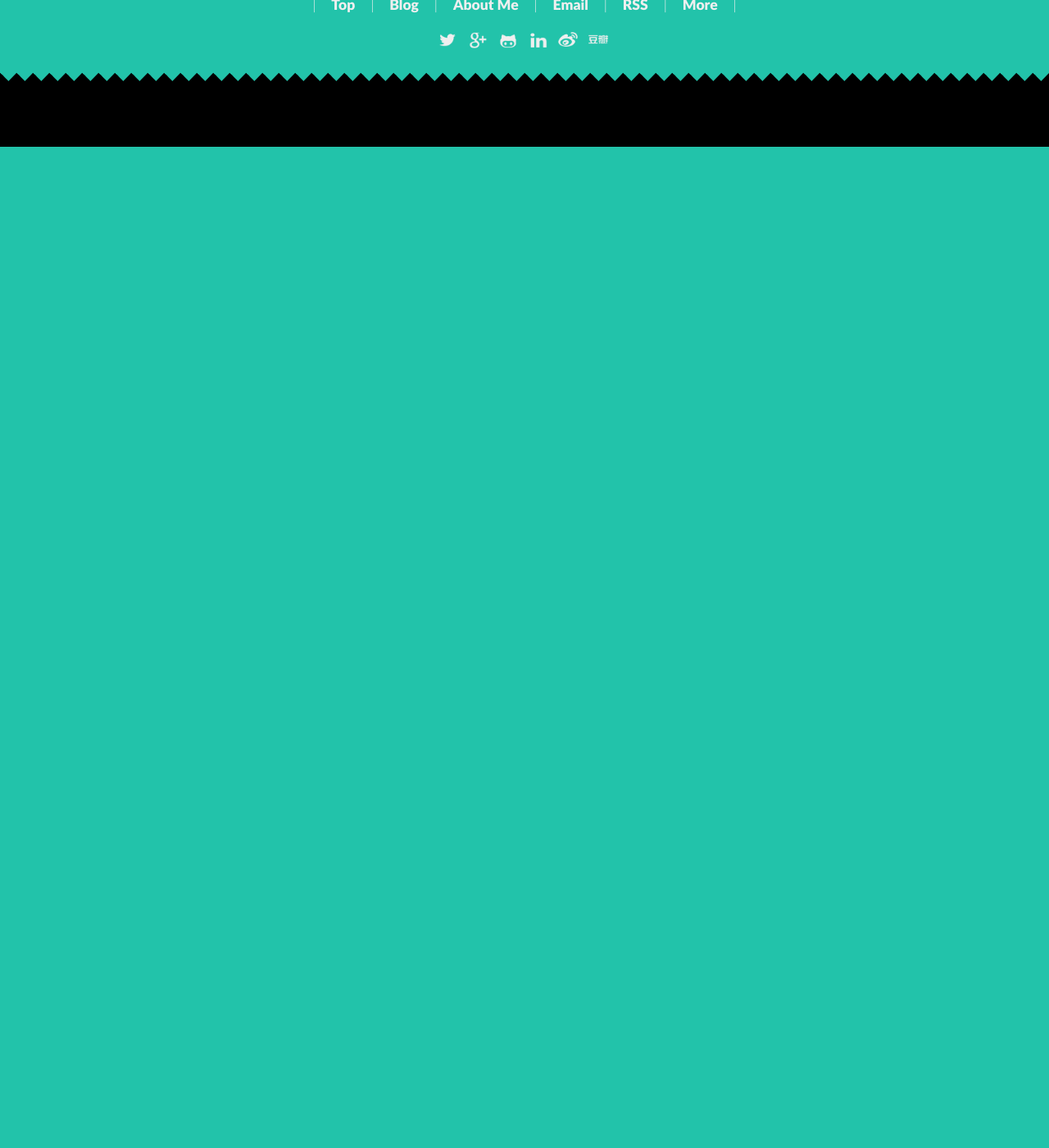
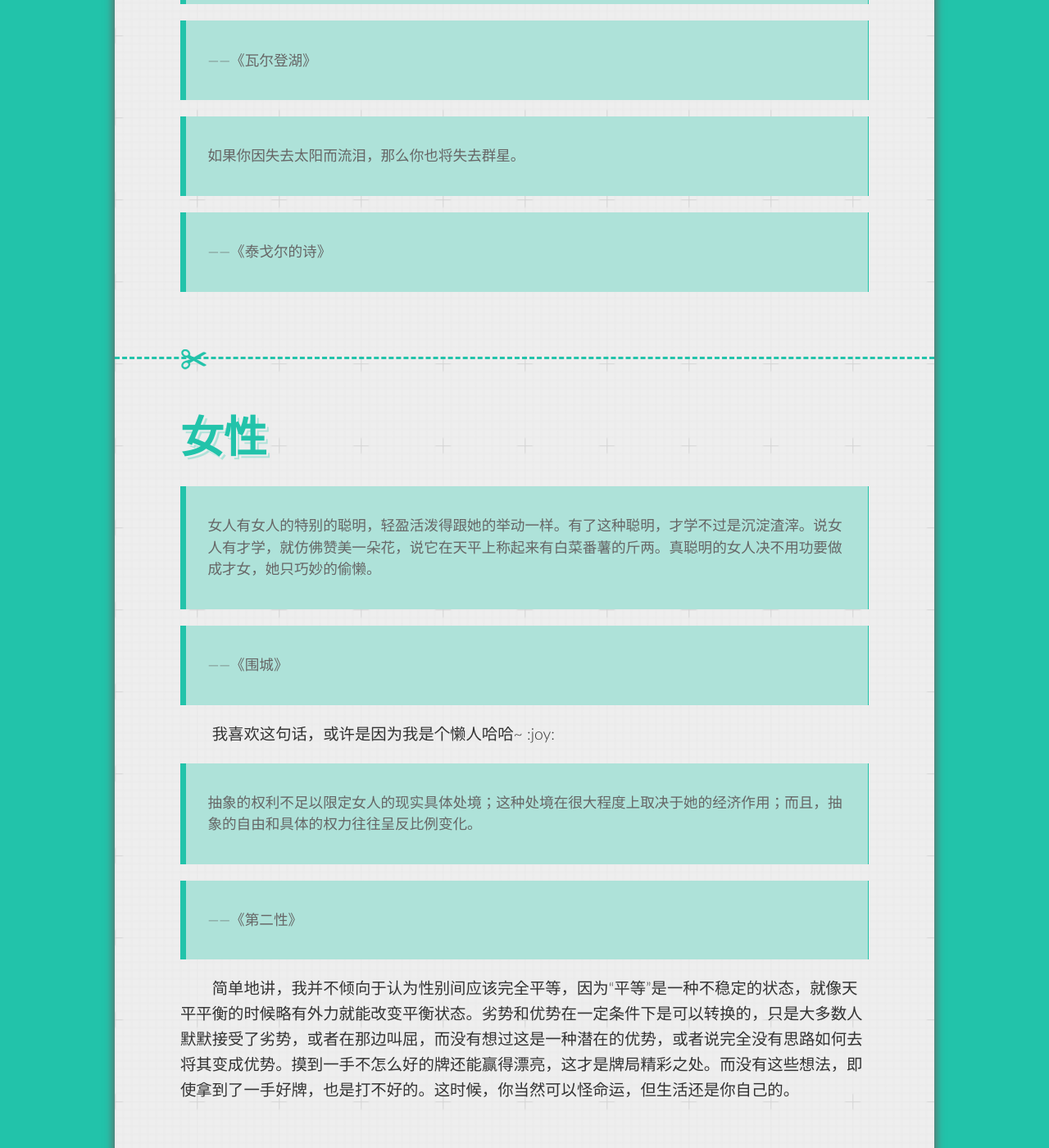
Before and after one commit to Ovilia/blog, a Jekyll site: the page built from notes/_posts/2014-10-18-my-believes.md, in a window 1280 px wide and 1400 px high, scrolled down 3695 px. Shown: the whole window at 82% size. Built offline with Jekyll 4.4.1, drawn with Linux system fonts in a browser that asks for light colours; Markdown is read by kramdown in place of the engine named in the settings; before the commit the page ends 3874 px from its top, so only the background shows below that; some of the changed text lies outside the part shown.

Commit message:
update note

```diff
--- a/notes/_posts/2014-10-18-my-believes.md
+++ b/notes/_posts/2014-10-18-my-believes.md
@@ -29,7 +30,11 @@
 
 特别喜欢这句“君子素其位而行”，过怎样一种生活本身并没有优劣，只是应该顺势而行。
 
-# 仕与不仕
+> 士君子须是内精明而外浑厚。
+
+> ——《菜根谭》
+
+# 仕与隐
 
 > 古之君子，不必仕，不必不仕。必仕则忘其身，必不仕则忘其君。譬之饮食，适于饥饱而已。然士罕能蹈其义、赴其节。处者安于故而难出，出者狃于利而忘返。于是有违亲绝俗之讥，怀禄苟安之弊。
 
@@ -43,3 +48,47 @@
 > ——《菜根谭》
 
 虽然觉得[《菜根谭》格调不高]({{ site.url }}/2014/01/09/reviewing-cai-gen-tan/)，但这句话还是说的不错的。
+
+# 孤独
+
+> 大团圆的文化是让我们偶尔陶醉一下，以为自己找到了另一半，可是只要你清醒，你就知道个体的孤独性不可能被他者替代。但不要误会这就没有爱了，而是在个体独立的状态下，他的爱才会更成熟，不会是陶醉，也不会是倚赖。
+
+> ——《孤独六种》
+
+# 梦想
+
+> 为什么我们这样急于要成功，而从事这样荒唐的事业？如果一个人跟不上他的伴侣们，那也许是因为他听的是另一种鼓声。让他踏着他听到的音乐节拍而走路，不管那拍子如何，或者在多远的地方。
+
+> ——《瓦尔登湖》
+
+> 如果你因失去太阳而流泪，那么你也将失去群星。
+
+> ——《泰戈尔的诗》
+
+# 女性
+
+> 女人有女人的特别的聪明，轻盈活泼得跟她的举动一样。有了这种聪明，才学不过是沉淀渣滓。说女人有才学，就仿佛赞美一朵花，说它在天平上称起来有白菜番薯的斤两。真聪明的女人决不用功要做成才女，她只巧妙的偷懒。
+
+> ——《围城》
+
+我喜欢这句话，或许是因为我是个懒人哈哈~ :joy:
+
+> 抽象的权利不足以限定女人的现实具体处境；这种处境在很大程度上取决于她的经济作用；而且，抽象的自由和具体的权力往往呈反比例变化。
+
+> ——《第二性》
+
+简单地讲，我并不倾向于认为性别间应该完全平等，因为“平等”是一种不稳定的状态，就像天平平衡的时候略有外力就能改变平衡状态。劣势和优势在一定条件下是可以转换的，只是大多数人默默接受了劣势，或者在那边叫屈，而没有想过这是一种潜在的优势，或者说完全没有思路如何去将其变成优势。摸到一手不怎么好的牌还能赢得漂亮，这才是牌局精彩之处。而没有这些想法，即使拿到了一手好牌，也是打不好的。这时候，你当然可以怪命运，但生活还是你自己的。
+
+# 爱情
+
+> 曾经觉得不好喝的酒，或许是当时还没有到好的年份，或许是那时候还不懂得它的好。它就像你买了回来，随手翻了几页，觉得不好看，搁在一边的一本书。若干年后，你无意中再拿起来看，却“惊为天人”，恨自己当时错过了这么好的一本书。而其实，你并没有错过。这就像两个人的相遇，没有早一步，也没有迟一步，于茫茫的天地间，于无涯的时光里，就是这一刻。
+
+> ——《谢谢你离开我》
+
+# 其他
+
+> 正是一个人怎么看待自己，决定了此人的命运，指向了他的归宿。
+
+> ——《瓦尔登湖》
+
+[我非常向往瓦尔登湖那样的生活]({{ site.url }}/2014/03/22/reviewing/walden/)，但又自知难以放下。希望有一天可以实现。
```
Also changed, not shown: other parts of notes/_posts/2014-10-18-my-believes.md (+2 -1 lines).
